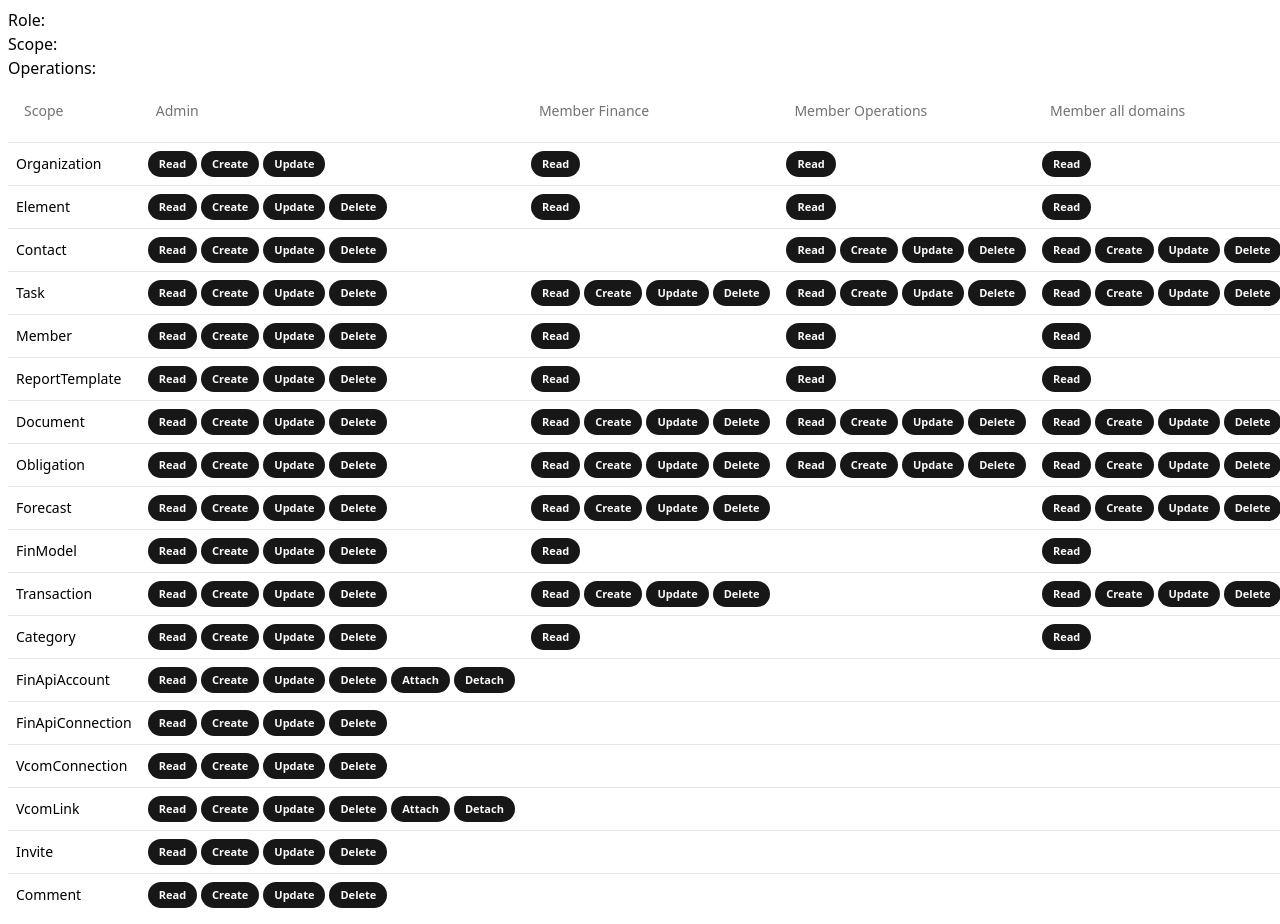
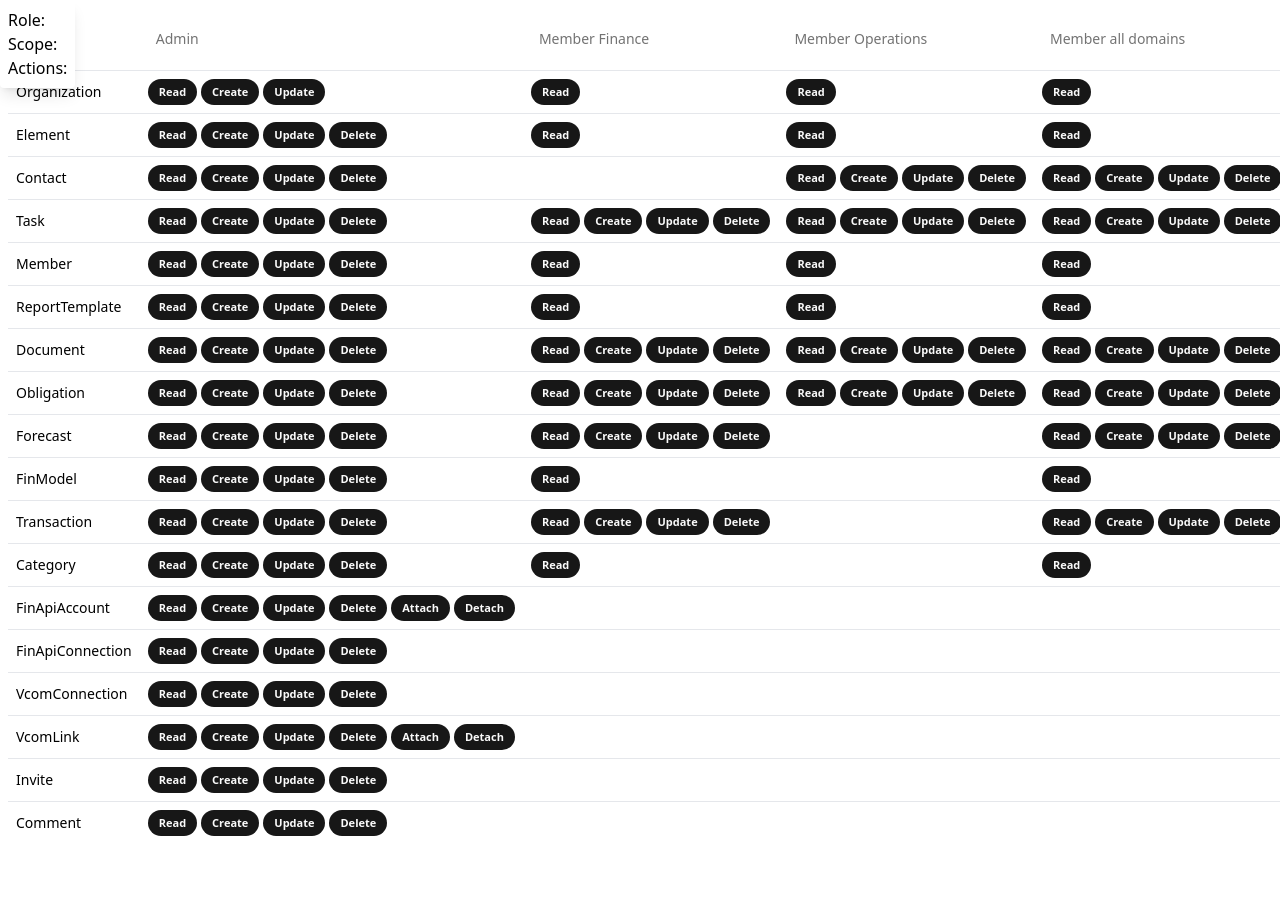
Before and after one commit to zaitsev1393/fam-permissions, a React (Vite) app: page / in a window 1280 px wide. Shown: the top 924 px of the page. After the commit the page ends 852 px from the top, so only its background shows below. Built offline with nearby package versions, Linux system fonts and the light colour scheme.

Commit message:
added moving tooltip

```diff
--- a/src/App.tsx
+++ b/src/App.tsx
@@ -1,5 +1,7 @@
 // import { Button } from "@/components/ui/button";
+import { useEffect } from "react";
 import { FullTable } from "./full-table/FullTable";
+import { ToolTip } from "./components/custom/tooltip";
 
 export default function App() {
   const tabs = [{ name: "Full table" }, { name: "Tasks" }];
--- /dev/null
+++ b/src/components/custom/tooltip.tsx
@@ -0,0 +1,46 @@
+import { useEffect, useRef } from "react";
+
+export function ToolTip({
+  role,
+  scope,
+  operations,
+}: {
+  role: string;
+  scope: string;
+  operations: string;
+}) {
+  const ref = useRef<HTMLDivElement>(null);
+  const TOOLTIP_OFFSET = {
+    x: 15,
+    y: 15,
+  };
+  useEffect(() => {
+    addEventListener("mousemove", (e) => {
+      const { pageX: x, pageY: y } = e;
+
+      if (ref.current) {
+        ref.current.style.left = `${x + TOOLTIP_OFFSET.x}px`;
+        ref.current.style.top = `${y + TOOLTIP_OFFSET.y}px`;
+      }
+    });
+  });
+  return (
+    <div
+      ref={ref}
+      className="absolute z-10 top-0 left-0 bg-white p-2 shadow-lg rounded-sm"
+    >
+      <div>
+        <span className="font-medium">Role: </span>
+        {role}
+      </div>
+      <div>
+        <span className="font-medium">Scope: </span>
+        {scope}
+      </div>
+      <div>
+        <span className="font-medium">Actions: </span>
+        {operations}
+      </div>
+    </div>
+  );
+}
--- a/src/full-table/FullTable.tsx
+++ b/src/full-table/FullTable.tsx
@@ -9,6 +9,7 @@ import {
 import { permissions } from "./../assets/permissions.ts";
 import { Badge } from "@/components/ui/badge";
 import { useState } from "react";
+import { ToolTip } from "@/components/custom/tooltip.tsx";
 
 export function FullTable() {
   const roles = ["Scope", ...permissions.map(({ name }) => name).sort()];
@@ -58,19 +59,11 @@ export function FullTable() {
   return (
     <>
       <div>
-        <div className="text-base">
-          <div>
-            <span className="font-medium">Role</span>: {currentRole}
-          </div>
-          <div>
-            <span className="font-medium">Scope: </span>
-            {currentScope}
-          </div>
-          <div>
-            <span className="font-medium">Operations: </span>{" "}
-            {availableOperations}
-          </div>
-        </div>
+        <ToolTip
+          role={currentRole}
+          scope={currentScope}
+          operations={availableOperations}
+        />
         <Table>
           <TableHeader>
             <TableRow>
```
Also changed, not shown: src/components/custom/tooltip.css (added).
